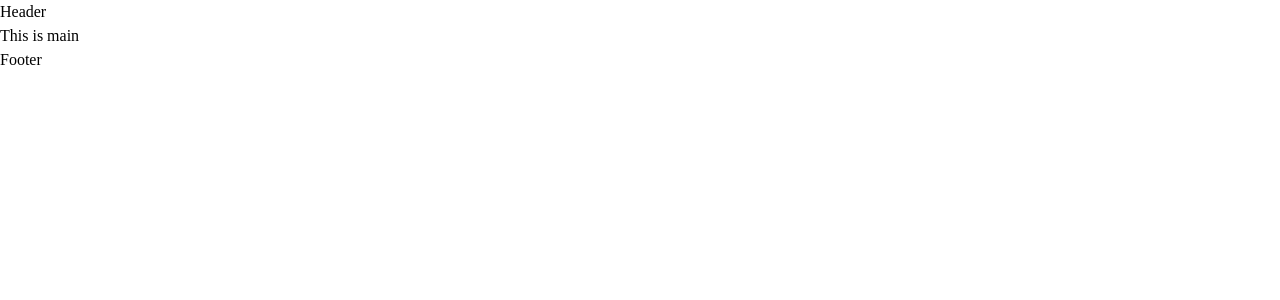
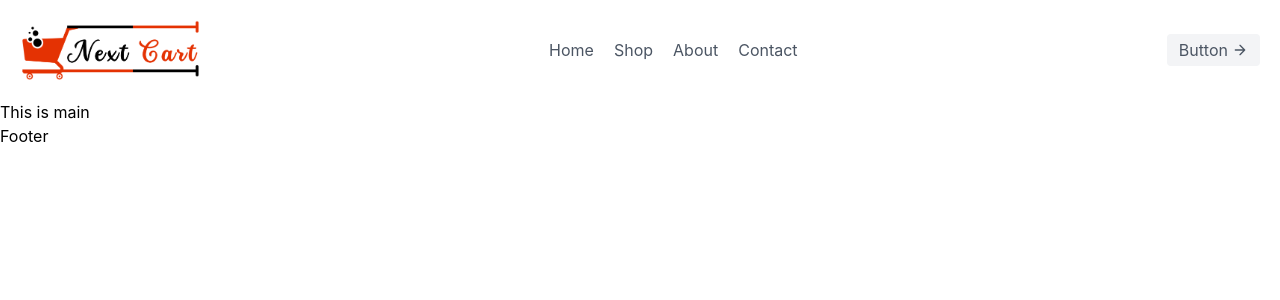
Before and after one commit to ASSiddik01/NextCart, a Next.js app: page / in a window 1280 px wide. Shown: the top 300 px of the page. Built offline with nearby package versions, Linux system fonts and the light colour scheme.

Commit message:
add header

```diff
--- a/components/Header.js
+++ b/components/Header.js
@@ -1,7 +1,53 @@
+import Image from "next/image";
+import Link from "next/link";
 import React from "react";
+import logo from "../images/logo.png";
 
 const Header = () => {
-  return <div>Header</div>;
+  return (
+    <div>
+      <header className="text-gray-600 body-font">
+        <div className="container mx-auto flex flex-wrap p-5 flex-col md:flex-row items-center">
+          <a className="flex title-font font-medium items-center text-gray-900 mb-4 md:mb-0">
+            <Image
+              src={logo}
+              width={180}
+              height={60}
+              alt="This is next cart site logo"
+            />
+          </a>
+          <nav className="md:ml-auto md:mr-auto flex flex-wrap items-center text-base justify-center">
+            <Link href={"/"}>
+              <a className="mr-5 hover:text-gray-900">Home</a>
+            </Link>
+            <Link href={"/products"}>
+              <a className="mr-5 hover:text-gray-900">Shop</a>
+            </Link>
+            <Link href={"/about"}>
+              <a className="mr-5 hover:text-gray-900">About</a>
+            </Link>
+            <Link href={"/contact"}>
+              <a className="mr-5 hover:text-gray-900">Contact</a>
+            </Link>
+          </nav>
+          <button className="inline-flex items-center bg-gray-100 border-0 py-1 px-3 focus:outline-none hover:bg-gray-200 rounded text-base mt-4 md:mt-0">
+            Button
+            <svg
+              fill="none"
+              stroke="currentColor"
+              strokeLinecap="round"
+              strokeLinejoin="round"
+              strokeWidth="2"
+              className="w-4 h-4 ml-1"
+              viewBox="0 0 24 24"
+            >
+              <path d="M5 12h14M12 5l7 7-7 7"></path>
+            </svg>
+          </button>
+        </div>
+      </header>
+    </div>
+  );
 };
 
 export default Header;
--- a/styles/globals.css
+++ b/styles/globals.css
@@ -10,7 +10,7 @@
   margin: 0;
   font-family: -apple-system, BlinkMacSystemFont, Segoe UI, Roboto, Oxygen,
     Ubuntu, Cantarell, Fira Sans, Droid Sans, Helvetica Neue, sans-serif;
-  font-family: "Playfair Display", serif;
+  /* font-family: "Playfair Display", serif; */
 }
 
 a {
```
Also changed, not shown: Note.txt.
